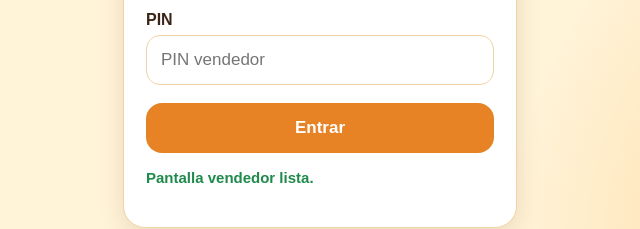
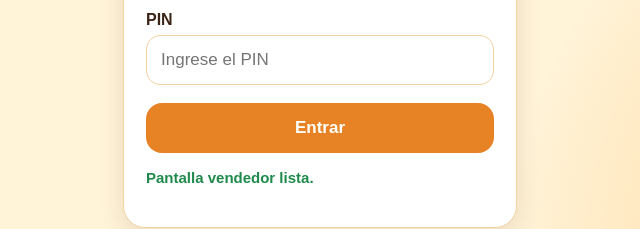
Before and after one commit to Jwgf/yactun-club-beneficios, a plain HTML site: page vendedor.html in a window 1280 px wide. Shown: the part 551-780 px from the top of the page, 320-960 px from the left. Drawn offline with Linux system fonts and the light colour scheme.

Commit message:
Restaurar PIN vendedor simple sin audio experimental

```diff
--- a/style.css
+++ b/style.css
@@ -267,3 +267,7 @@ button:disabled {
   overflow: hidden;
   border-radius: 14px;
 }
+
+.pin-text {
+  -webkit-text-security: disc;
+}
--- a/vendedor.html
+++ b/vendedor.html
@@ -27,7 +27,7 @@
       <input id="vendedorInput" type="text" value="Vendedor" autocomplete="off" />
 
       <label>PIN</label>
-      <input id="pinInput" type="password" placeholder="PIN vendedor" autocomplete="off" />
+      <input id="pinInput" class="pin-text" type="tel" inputmode="numeric" pattern="[0-9]*" placeholder="Ingrese el PIN" autocomplete="off" autocorrect="off" autocapitalize="off" spellcheck="false" name="yactun_pin_manual" value="" />
 
       <button id="entrarBtn">Entrar</button>
 
```
Also changed, not shown: vendedor.js (line endings or trailing spaces).
